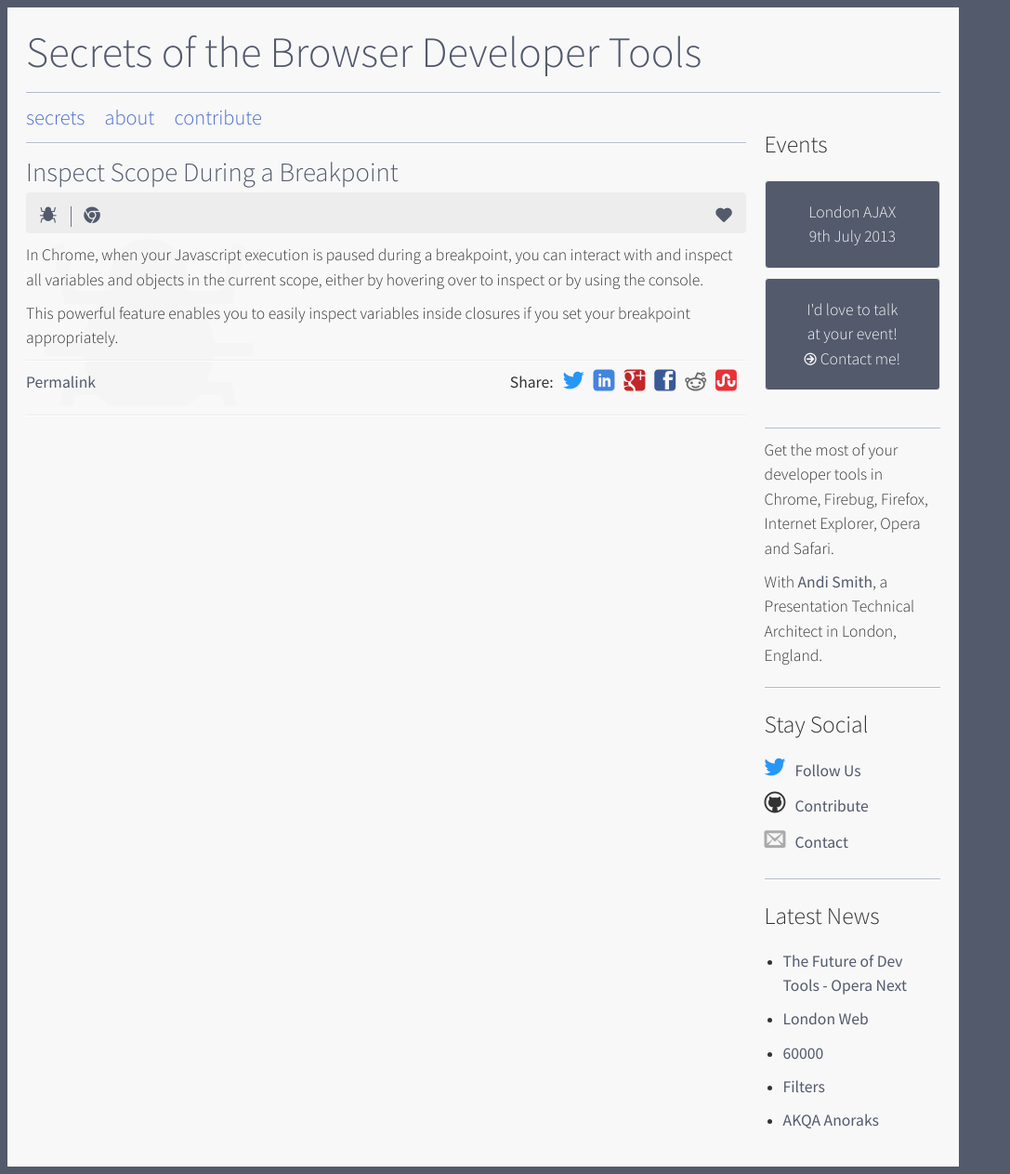
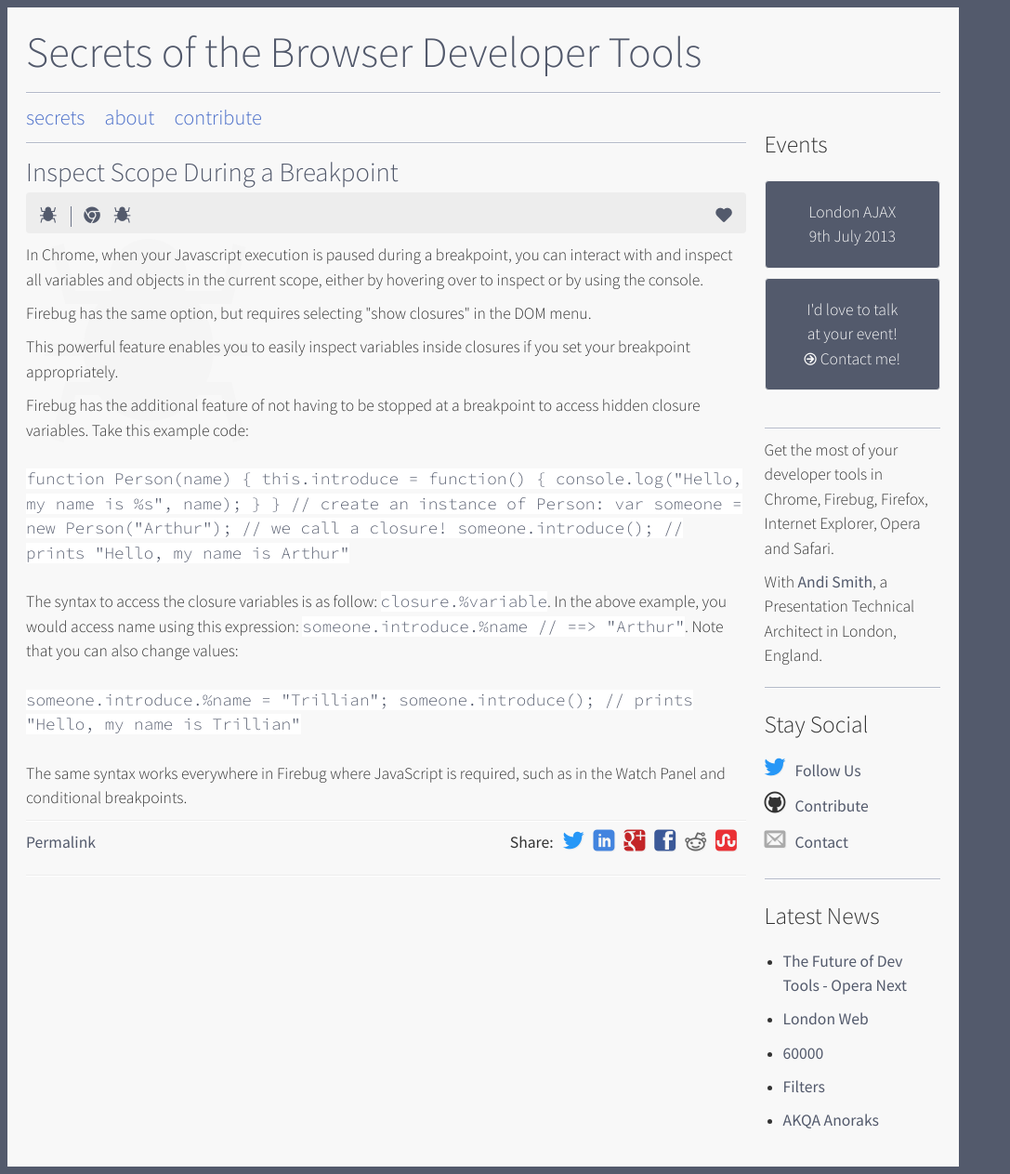
Before and after one commit to andismith/dev-tool-secrets, a Jekyll site: the page built from secret/debugging-inspect-scope-during-a-breakpoint.md, in a window 1280 px wide. Shown: the whole page at 93% size, without its empty margins (0-1087 px from the left). Built offline with Jekyll 4.4.1, drawn with Linux system fonts in a browser that asks for light colours; nearby versions of some CDN libraries; library files that are not in the unit come from our copies; Markdown is read by kramdown in place of the engine named in the settings.

Commit message:
Closure Inspector
See https://getfirebug.com/wiki/index.php/Closure_Inspector for images and more details.

```diff
--- a/secret/debugging-inspect-scope-during-a-breakpoint.md
+++ b/secret/debugging-inspect-scope-during-a-breakpoint.md
@@ -10,6 +10,7 @@
 order: 20-00480
 browsers:
 - chrome
+- firebug
 categories:
 - debugging
 parent: debugging
@@ -19,4 +20,31 @@
 
 <p class="chrome">In Chrome, when your Javascript execution is paused during a breakpoint, you can interact with and inspect all variables and objects in the current scope, either by hovering over to inspect or by using the console.</p>
 
-<p class="chrome">This powerful feature enables you to easily inspect variables inside closures if you set your breakpoint appropriately.</p>
+<p class="chrome">Firebug has the same option, but requires selecting "show closures" in the DOM menu.</p>
+
+<p class="firebug chrome">This powerful feature enables you to easily inspect variables inside closures if you set your breakpoint appropriately.</p>
+
+<p class="firebug">Firebug has the additional feature of not having to be stopped at a breakpoint to access hidden closure variables. Take this example code:<br><br>
+
+<code>function Person(name)
+{
+    this.introduce = function()
+    {
+        console.log("Hello, my name is %s", name);
+    }
+}
+
+// create an instance of Person:
+var someone = new Person("Arthur");
+
+// we call a closure!
+someone.introduce(); // prints "Hello, my name is Arthur"
+</code>
+<br><br>
+The syntax to access the closure variables is as follow: <code>closure.%variable</code>. In the above example, you would access name using this expression: <code>someone.introduce.%name // ==> "Arthur"</code>. Note that you can also change values:<br><br>
+<code>someone.introduce.%name = "Trillian";
+someone.introduce(); // prints "Hello, my name is Trillian"
+</code>
+<br><br>
+The same syntax works everywhere in Firebug where JavaScript is required, such as in the Watch Panel and conditional breakpoints.
+</p>
```
